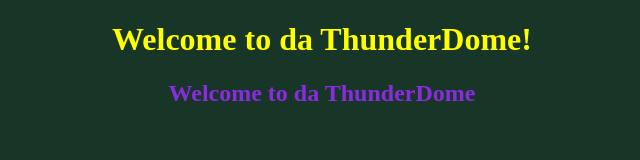
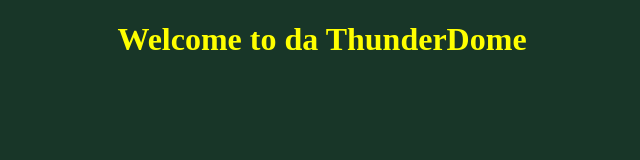
Before and after one commit to lalich/KaleHogwarts_MDL, a plain HTML site: page index.html in a window 1280 px wide. Shown: the whole page, without its empty margins (318-958 px from the left). Drawn offline with nearby package versions, Linux system fonts and the light colour scheme.

Commit message:
I added my first element for real phew

```diff
--- a/app.js
+++ b/app.js
@@ -7,18 +7,21 @@
   const $container = $('<div>').attr('id', 'maincontainer') ;
   $('body').append($container);
 
-  const $h2 = $('<div>').attr('id', 'ThunderDome') ;
-$('body').append($h2) ;
+  const $h1 = $('<div>').attr('id', 'ThunderDome') ;
+$('body').append($h1) ;
 
 $(() => {
     $container
     console.log($container)
  })
-$('<h2/>', {
+$('<h1/>', {
     text: 'Welcome to da ThunderDome' })
     .appendTo('body');
 
 console.log($('div'))
+
+
+
 
 	// put jQuery in here
 
--- a/index.html
+++ b/index.html
@@ -14,7 +14,7 @@
 
 </head>
 <body>
-    <h1>Welcome to da ThunderDome!</h1>
+
 
 </body>
 </html>
```
